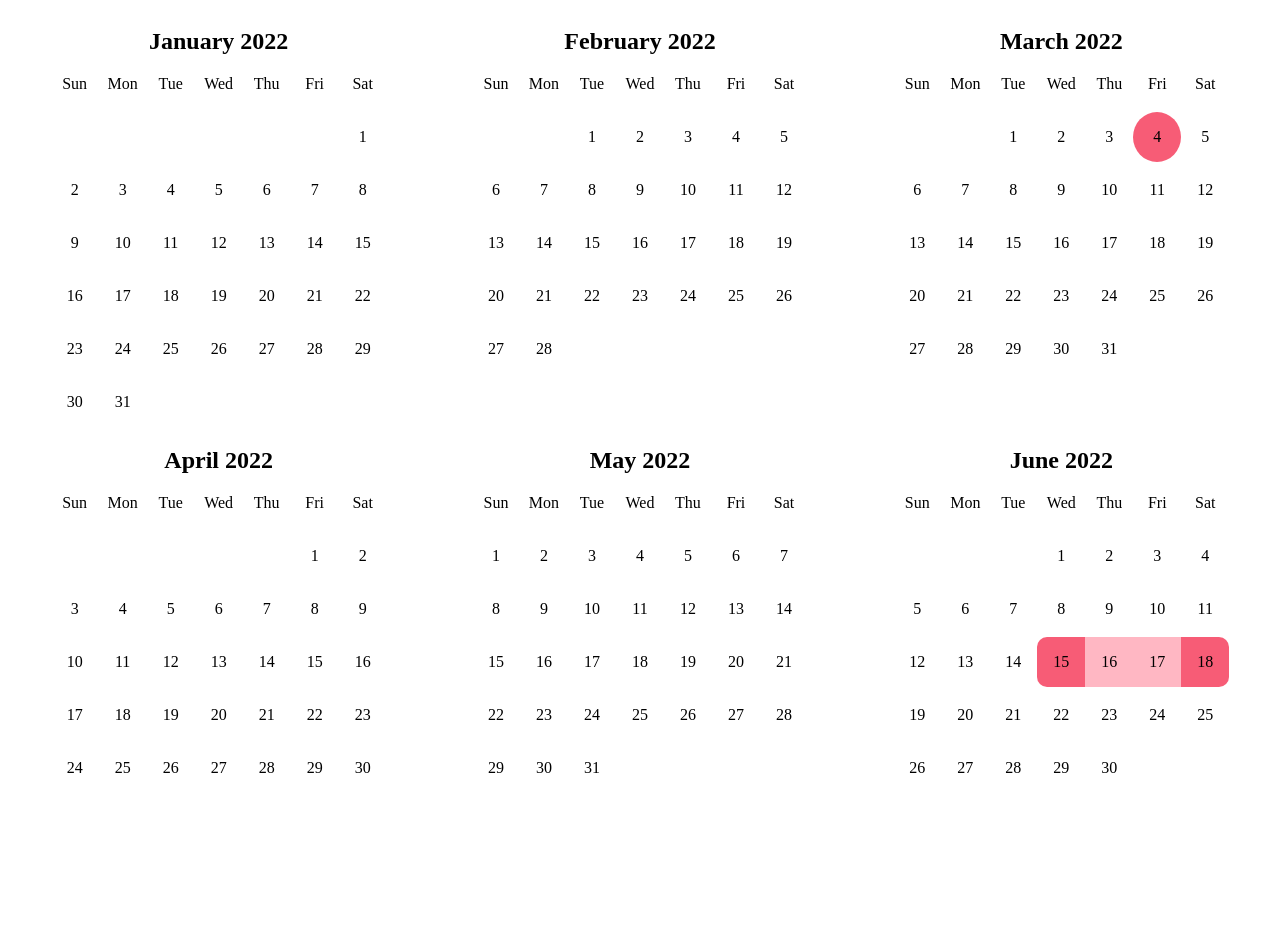
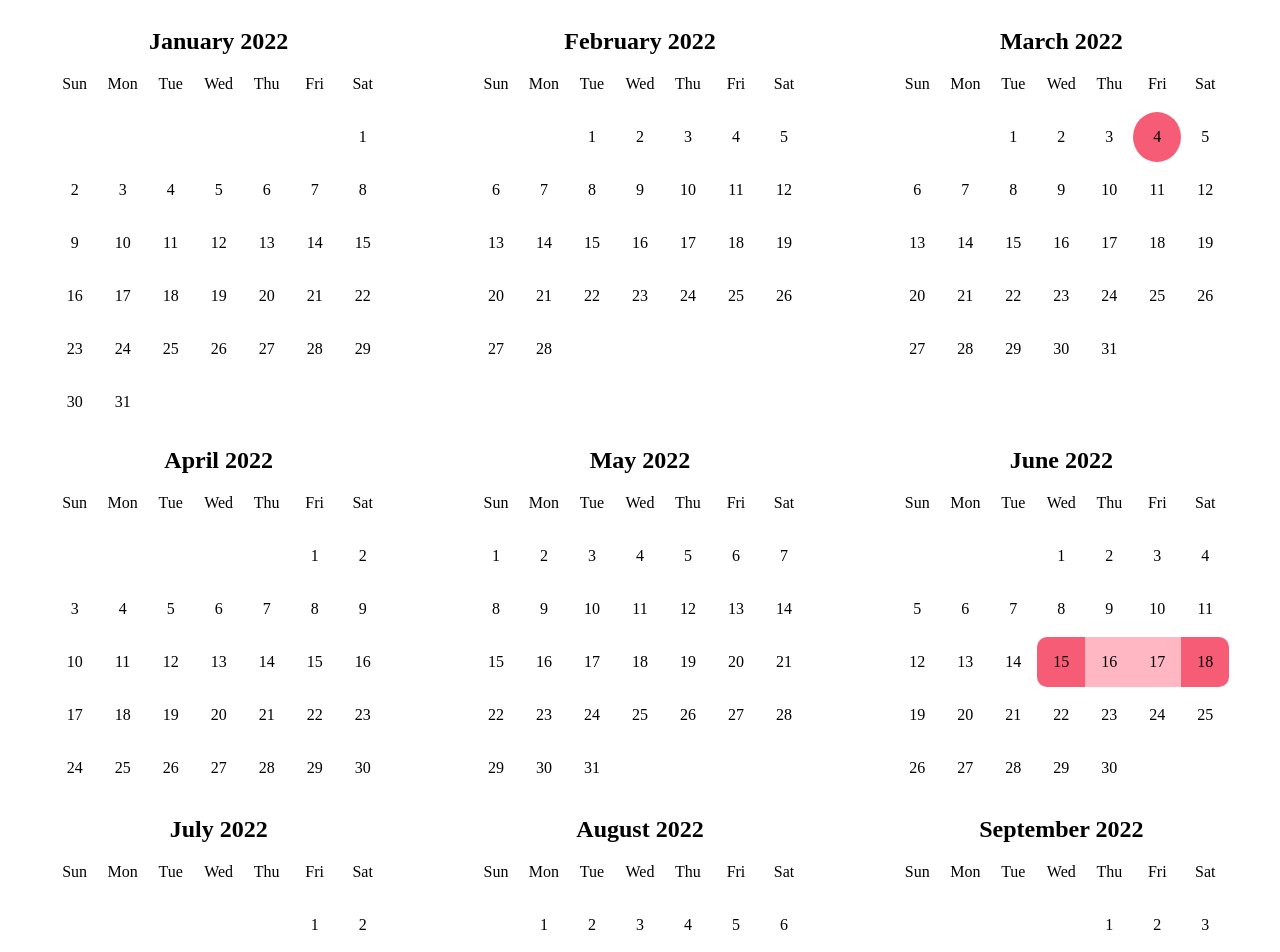
Before and after one commit to danielrenzal/calendar_lp, a React (Create React App) app: page / in a window 1280 px wide. Shown: the top 952 px of the page. Before the commit the page ends 804 px from the top, so only its background shows below. Built offline with nearby package versions, Linux system fonts and the light colour scheme.

Commit message:
added temporary comments

```diff
--- a/src/App.js
+++ b/src/App.js
@@ -3,6 +3,18 @@ import Calendar from "./calendar";
 import EventModal from "./event_modal";
 
 class App extends Component{
+  /**
+   * modal_position_x & y: for setting the position of the modal when popping up (modal position
+   * depends on where is the position of the event).
+   *
+   * modal_state: used as a className value for toggling the visibility of the modal.
+   *
+   * events: temporary representation of the events. 'peek' and 'full' values determines if the event
+   * is showing its full range(?) or not
+   *
+   * opened_event_state: temporary stores the index of the opened event (will use to target the event
+   * when closing the event)
+   */
   state = {
     modal_position_x: 500,
     modal_position_y: 300,
@@ -14,11 +26,15 @@ class App extends Component{
     opened_event_state: null
   }
 
+  /** function to open event modal. 'event' parameter is used to get the position of the clicked event
+   * then pass it to the modal component to use it for its positioning(?)
+   */
   showModal = (event) => {
     const { clientX, clientY } = event;
     this.setState({modal_position_x: clientX, modal_position_y: clientY, modal_state: "open_modal"})
   }
 
+  /** function to close modal */
   closeModal = () => {
     this.setState({modal_state: "close_modal"});
 
@@ -29,6 +45,7 @@ class App extends Component{
     this.setState({events, opened_event_state: null});
   }
 
+  /** function to 'spread' the event (show its full range) */
   spreadEvent = (index, event) => {
     this.showModal(event);
     const { events } = this.state;
@@ -42,12 +59,16 @@ class App extends Component{
     const {modal_position_x: x, modal_position_y: y, modal_state, events} = this.state;
     return (
       <div className="App">
+        {/* pansamantala lang muna itey na structure*/}
         <Calendar month={0} spreadEvent={this.spreadEvent} events={events}/>
         <Calendar month={1} spreadEvent={this.spreadEvent} events={events}/>
         <Calendar month={2} spreadEvent={this.spreadEvent} events={events}/>
         <Calendar month={3} spreadEvent={this.spreadEvent} events={events}/>
         <Calendar month={4} spreadEvent={this.spreadEvent} events={events}/>
         <Calendar month={5} spreadEvent={this.spreadEvent} events={events}/>
+        <Calendar month={6} spreadEvent={this.spreadEvent} events={events}/>
+        <Calendar month={7} spreadEvent={this.spreadEvent} events={events}/>
+        <Calendar month={8} spreadEvent={this.spreadEvent} events={events}/>
         <EventModal x={x} y={y} modal_state={modal_state} closeModal={this.closeModal}/>
       </div>
     );
--- a/src/calendar.jsx
+++ b/src/calendar.jsx
@@ -11,7 +11,9 @@ class Calendar extends Component{
         this.months = ['January', 'February', 'March', 'April', 'May', 'June', 'July', 'August', 'September', 'October', 'November', 'December'];
 
         const date = new Date();
+        /** set what month to show*/
         date.setMonth(prop.month);
+        // date.setFullYear(2019);
         this.state = {
             current_day: date
         }
@@ -22,16 +24,18 @@ class Calendar extends Component{
         return(
             <div className="calendar">
                 <div className="calendar_header">
+                    {/* display month and year */}
                     <h2>{this.months[current_day.getMonth()]} {current_day.getFullYear()}</h2>
                 </div>
                 <div className="calendar_body">
                     <div className="table_header">
-                        {
+                        { /** display week days (eg: Mon, Tue, etc) */
                             this.weeks.map((week, index) => (
                                 <span key={index} className="weekday">{week}</span>
                             ))
                         }
                     </div>
+                    {/* mismong dates na */}
                     <CalendarDays today={current_day} spreadEvent={this.props.spreadEvent} events={this.props.events}/>
                 </div>
             </div>
--- a/src/calendar_days.jsx
+++ b/src/calendar_days.jsx
@@ -6,16 +6,18 @@ class CalendarDays extends Component{
     render(){
         const { today, events } = this.props;
 
-        let firstDayOfMonth = new Date(today.getFullYear(), today.getMonth(), 1); // Nov 1, 2022
-        let weekdayOfFirstDay = firstDayOfMonth.getDay(); // 2 (Tue)
-        let currentDays = [];
+        let firstDayOfMonth = new Date(today.getFullYear(), today.getMonth(), 1); //sample value: Nov 1, 2022
+        let weekdayOfFirstDay = firstDayOfMonth.getDay(); // sample value: 2 (Tue yung katumbas)
+        let currentDays = []; //dates will be stored here (will be used to render the dates)
 
+        /** loop to insert sa array sa taas. 42 kasi bali 42 blocks */
         for (let day=0; day<42; day++){
             if(day === 0 && weekdayOfFirstDay === 0){
-                firstDayOfMonth.setDate(1); //first block if day 1 is on sunday
+                firstDayOfMonth.setDate(1); //first block value if day 1 is on sunday
             }
             else if(day === 0){
-                firstDayOfMonth.setDate(firstDayOfMonth.getDate() - weekdayOfFirstDay); //first blocks of the past month
+                //set yung date sa past month if ever na yung date 1 is not sunday
+                firstDayOfMonth.setDate(firstDayOfMonth.getDate() - weekdayOfFirstDay);
             }
             else{
                 firstDayOfMonth.setDate(firstDayOfMonth.getDate() + 1); //succeeding block
@@ -32,6 +34,9 @@ class CalendarDays extends Component{
 
             let {number, month} = calendar_day;
 
+            /** loop to add some extra properties para magamit sa pagdisplay sa calendar kung
+             * sakaling may event sa  date na ito
+             */
             for(let i=0; i<events.length; i++){
                 switch(events[i].calendar_display){
                     case "peek":
@@ -54,6 +59,7 @@ class CalendarDays extends Component{
 
             }
 
+            /** pushing to the array */
             currentDays = [...currentDays, calendar_day];
         }
 
--- a/src/event_modal.jsx
+++ b/src/event_modal.jsx
@@ -1,6 +1,6 @@
 import React, { Component } from 'react';
 
-
+/** pansamantalang modal */
 class EventModal extends Component{
     render(){
         const { x, y, modal_state, closeModal } = this.props;
```
